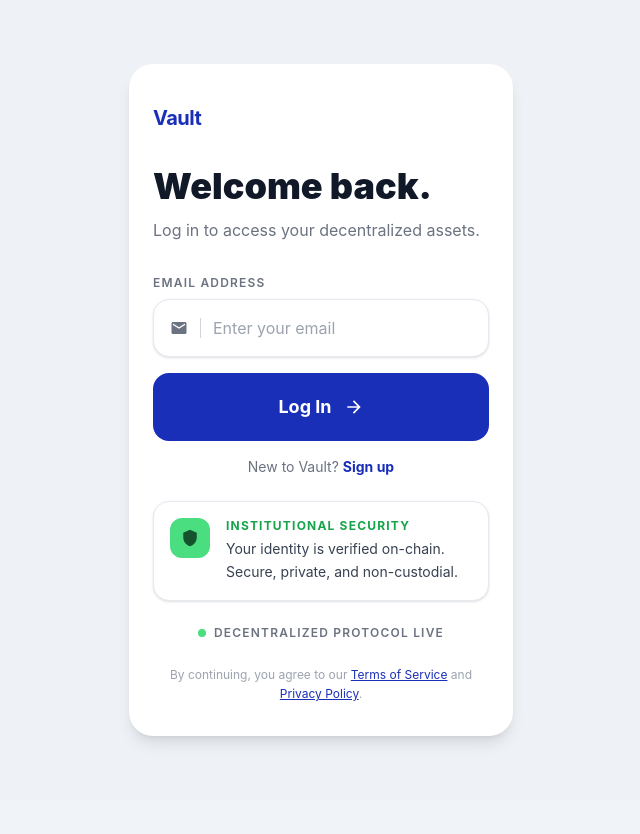
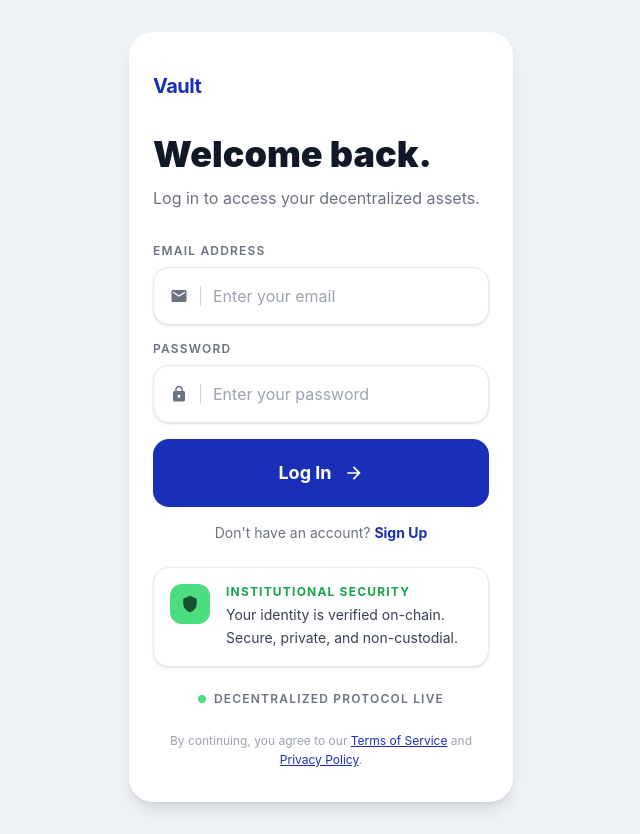
Before and after one commit to ZaidAhmad72/decentralized-lending, a Next.js app in the folder frontend/: page / in a window 1280 px wide. Shown: the whole page, without its empty margins (319-959 px from the left). Before the commit the page ends 800 px from the top, so only its background shows below. Built offline with nearby package versions, Linux system fonts and the light colour scheme; no server answers.

Commit message:
feat: switch to email+password auth, remove OTP completely

```diff
--- a/frontend/app/page.tsx
+++ b/frontend/app/page.tsx
@@ -1,28 +1,30 @@
 "use client";
 
 import { useState } from "react";
-import { useRouter, useSearchParams } from "next/navigation";
+import { useRouter } from "next/navigation";
 import { createClient } from "@/utils/supabase/client";
 
 export default function AuthPage() {
   const router = useRouter();
-  const searchParams = useSearchParams();
   const supabase = createClient();
 
   const [mode, setMode] = useState<"login" | "signup">("login");
   const [email, setEmail] = useState("");
+  const [password, setPassword] = useState("");
   const [name, setName] = useState("");
   const [age, setAge] = useState("");
   const [loading, setLoading] = useState(false);
-  const [error, setError] = useState(
-    searchParams.get("error") ? "Session expired. Please log in again." : ""
-  );
+  const [error, setError] = useState("");
 
   const handleSubmit = async () => {
     setError("");
 
     if (!email.trim() || !/^[^\s@]+@[^\s@]+\.[^\s@]+$/.test(email)) {
       setError("Please enter a valid email address.");
+      return;
+    }
+    if (password.length < 6) {
+      setError("Password must be at least 6 characters.");
       return;
     }
 
@@ -34,67 +36,54 @@ export default function AuthPage() {
     setLoading(true);
 
     if (mode === "signup") {
-      // Check if email already registered
-      const { data: existing } = await supabase
-        .from("profiles")
-        .select("id")
-        .eq("email", email)
-        .single();
+      const { data, error: signUpError } = await supabase.auth.signUp({ email, password });
 
-      if (existing) {
-        setError("Account already exists. Please log in.");
+      if (signUpError) {
+        setError(signUpError.message);
         setLoading(false);
         return;
       }
 
-      // Create auth user with a deterministic password (email-based, never shown to user)
-      const password = `vault_${email}_secret`;
-      const { data: signUpData, error: signUpError } = await supabase.auth.signUp({
-        email,
-        password,
-      });
+      const user = data.user;
+      if (user) {
+        const { data: existing } = await supabase
+          .from("profiles")
+          .select("id")
+          .eq("id", user.id)
+          .single();
 
-      if (signUpError) { setError(signUpError.message); setLoading(false); return; }
-
-      const user = signUpData.user;
-      if (user) {
-        await supabase.from("profiles").insert([{
+        if (!existing) {
+          const { error: profileError } = await supabase.from("profiles").insert([{
             id: user.id,
             email,
             name: name.trim(),
             age: Number(age),
             trust_score: 50,
           }]);
+          if (profileError) { setError(profileError.message); setLoading(false); return; }
+        }
+        router.push("/dashboard");
       }
 
-      router.push("/dashboard");
+    } else {
+      const { error: signInError } = await supabase.auth.signInWithPassword({ email, password });
 
-    } else {
-      // Login — check profile exists first
-      const { data: profile } = await supabase
-        .from("profiles")
-        .select("id")
-        .eq("email", email)
-        .single();
-
-      if (!profile) {
-        setError("No account found. Please sign up first.");
+      if (signInError) {
+        setError("Invalid email or password.");
         setLoading(false);
         return;
       }
-
-      const password = `vault_${email}_secret`;
-      const { error: signInError } = await supabase.auth.signInWithPassword({
-        email,
-        password,
-      });
-
-      if (signInError) { setError("Login failed. Please try again."); setLoading(false); return; }
 
       router.push("/dashboard");
     }
 
     setLoading(false);
+  };
+
+  const switchMode = () => {
+    setMode(mode === "login" ? "signup" : "login");
+    setError("");
+    setPassword("");
   };
 
   return (
@@ -132,8 +121,28 @@ export default function AuthPage() {
               type="email"
               value={email}
               onChange={(e) => setEmail(e.target.value)}
+              placeholder="Enter your email"
+              className="flex-1 outline-none text-base text-[#374151] placeholder-[#9ca3af] bg-transparent"
+            />
+          </div>
+        </div>
+
+        {/* Password */}
+        <div className="mb-4">
+          <label className="block text-xs font-semibold tracking-widest text-[#6b7280] uppercase mb-2">
+            Password
+          </label>
+          <div className="flex items-center bg-white rounded-2xl px-4 py-4 shadow-sm border border-[#e5e9f0] gap-3">
+            <svg width="18" height="18" viewBox="0 0 24 24" fill="#6b7280" className="flex-shrink-0">
+              <path d="M18 8h-1V6c0-2.76-2.24-5-5-5S7 3.24 7 6v2H6c-1.1 0-2 .9-2 2v10c0 1.1.9 2 2 2h12c1.1 0 2-.9 2-2V10c0-1.1-.9-2-2-2zm-6 9c-1.1 0-2-.9-2-2s.9-2 2-2 2 .9 2 2-.9 2-2 2zm3.1-9H8.9V6c0-1.71 1.39-3.1 3.1-3.1 1.71 0 3.1 1.39 3.1 3.1v2z" />
+            </svg>
+            <div className="w-px h-5 bg-[#d1d5db]" />
+            <input
+              type="password"
+              value={password}
+              onChange={(e) => setPassword(e.target.value)}
               onKeyDown={(e) => e.key === "Enter" && handleSubmit()}
-              placeholder="Enter your email"
+              placeholder="Enter your password"
               className="flex-1 outline-none text-base text-[#374151] placeholder-[#9ca3af] bg-transparent"
             />
           </div>
@@ -199,12 +208,9 @@ export default function AuthPage() {
 
         {/* Mode toggle */}
         <p className="text-center text-sm text-[#6b7280] mb-6">
-          {mode === "login" ? "New to Vault? " : "Already have an account? "}
-          <button
-            onClick={() => { setMode(mode === "login" ? "signup" : "login"); setError(""); }}
-            className="text-[#1a2fb8] font-bold"
-          >
-            {mode === "login" ? "Sign up" : "Log in"}
+          {mode === "login" ? "Don't have an account? " : "Already have an account? "}
+          <button onClick={switchMode} className="text-[#1a2fb8] font-bold">
+            {mode === "login" ? "Sign Up" : "Log In"}
           </button>
         </p>
 
```
Lines whose indentation alone changed are shown as unchanged.
